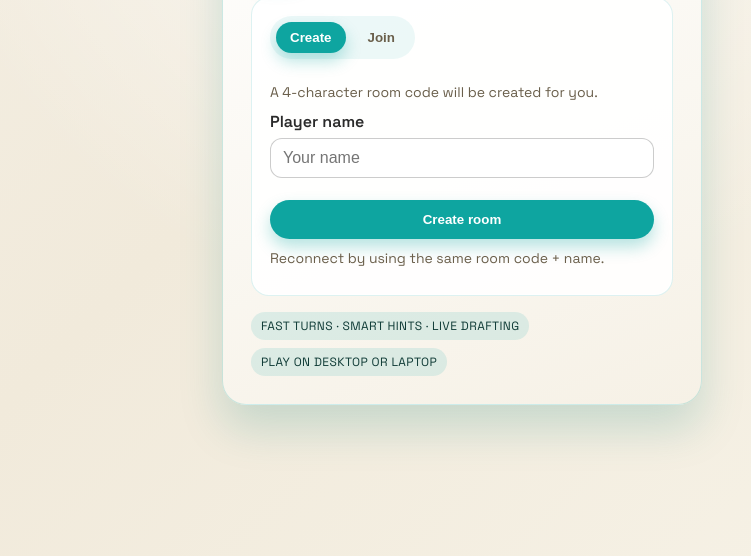
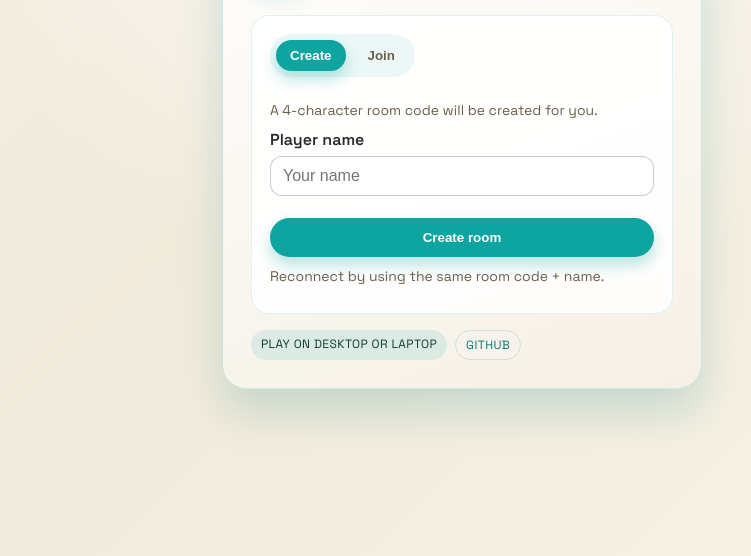
Before and after one commit to Frooodle/rummy-tiles-io, a website built with Vite: page client/index.html in a window 1280 px wide. Shown: the part 244-800 px from the top of the page, without its empty margins (178-929 px from the left). Built offline with nearby package versions, Linux system fonts and the light colour scheme; a web font is replaced by a local one.

Commit message:
Refine landing copy and add GitHub link

```diff
--- a/client/src/render.js
+++ b/client/src/render.js
@@ -20,7 +20,7 @@ export function renderJoin(app, { errorMessage, storedRoom, storedName, mode, on
         <div class="brand-mark">TR</div>
         <div>
           <h1>Tile Rummy</h1>
-          <p class="tagline">Race to meld. Outplay the table. Stay sharp.</p>
+          <p class="tagline">Completely free. Create a room, invite friends, up to 5 players, have fun!</p>
         </div>
       </div>
       ${errorMessage ? `<div class="error">${errorMessage}</div>` : ''}
@@ -39,8 +39,8 @@ export function renderJoin(app, { errorMessage, storedRoom, storedName, mode, on
         <p class="notice">Reconnect by using the same room code + name.</p>
       </div>
       <div class="join-meta">
-        <div class="meta-pill">Fast turns · Smart hints · Live drafting</div>
         <div class="meta-pill">Play on desktop or laptop</div>
+        <a class="meta-link" href="https://github.com/Frooodle/rummy-tiles-io" target="_blank" rel="noreferrer">GitHub</a>
       </div>
     </div>
   `;
--- a/client/src/style.css
+++ b/client/src/style.css
@@ -642,6 +642,33 @@ body[data-theme="dark"] .mode-tabs {
   border-radius: 999px;
 }
 
+.meta-link {
+  display: inline-flex;
+  align-items: center;
+  gap: 6px;
+  font-size: 12px;
+  letter-spacing: 0.4px;
+  text-transform: uppercase;
+  color: var(--brand-deep);
+  text-decoration: none;
+  padding: 6px 10px;
+  border-radius: 999px;
+  border: 1px solid rgba(14, 165, 160, 0.2);
+}
+
+.meta-link:hover {
+  background: rgba(14, 165, 160, 0.08);
+}
+
+body[data-theme="dark"] .meta-link {
+  color: #bff7ef;
+  border-color: rgba(45, 212, 199, 0.3);
+}
+
+body[data-theme="dark"] .meta-link:hover {
+  background: rgba(45, 212, 199, 0.12);
+}
+
 body[data-theme="dark"] .meta-pill {
   background: rgba(45, 212, 199, 0.2);
   color: #e6fffb;
```
